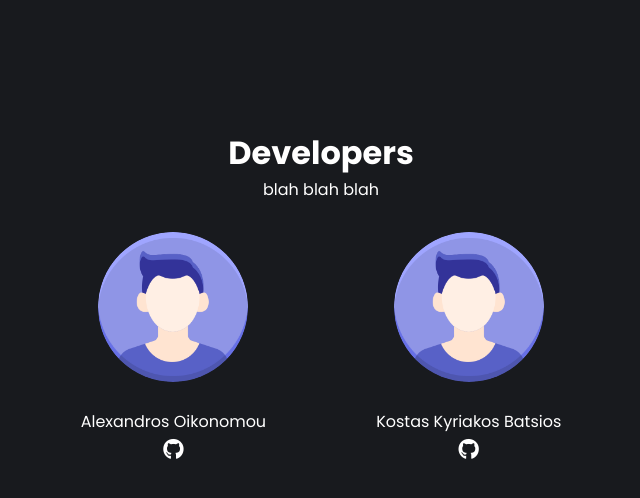
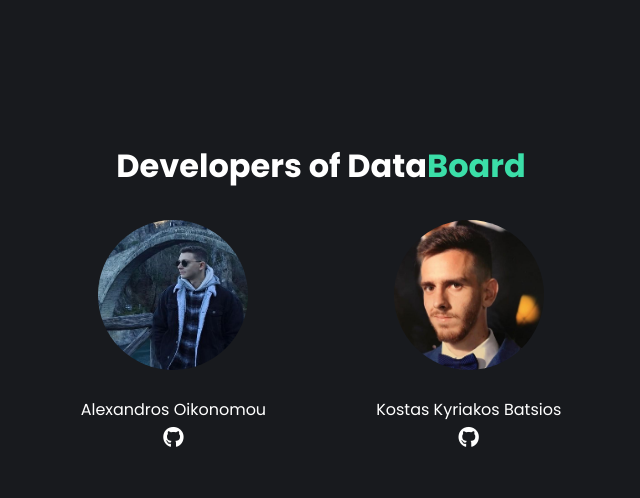
Before and after one commit to KostasKyriakosBatsios/DataBoard, a PHP site: page /about.php in a window 1280 px wide. Shown: the part 88-586 px from the top of the page, without its empty margins (319-959 px from the left). Run offline with PHP 8.4, Linux system fonts and the light colour scheme; data comes from the database, SQL or seed files in the repository; data that the repository does not hold is empty; a stand-in replaces the project's code that opens the database connection.

Commit message:
final version of databoard

```diff
--- a/about.php
+++ b/about.php
@@ -47,12 +47,11 @@
 
         <!-- Info Content -->
         <div id="info">
-            <h1 class="big-header">Developers</h1>
-            <p class="some-words">blah blah blah</p>
+            <h1 class="big-header">Developers of Data<span style="color: #3bdea8;">Board</span></h1>
             <div class="dev-section">
                 <div class="devs">
                     <div class="sect">
-                        <img src="img/account.png" alt="" class="developer">
+                        <img src="img/alex.jpg" alt="" class="developer">
                     </div>
                     <div class="dev-name">
                         Alexandros Oikonomou<br/>
@@ -61,7 +60,7 @@
                 </div>
                 <div class="devs">
                     <div class="sect">
-                        <img src="img/account.png" alt="" class="developer">
+                        <img src="img/kostas.jpg" alt="" class="developer">
                     </div>
                     <div class="dev-name">
                         Kostas Kyriakos Batsios<br/>
```
Also changed, not shown: img/alex.jpg (added), img/kostas.jpg (added).
